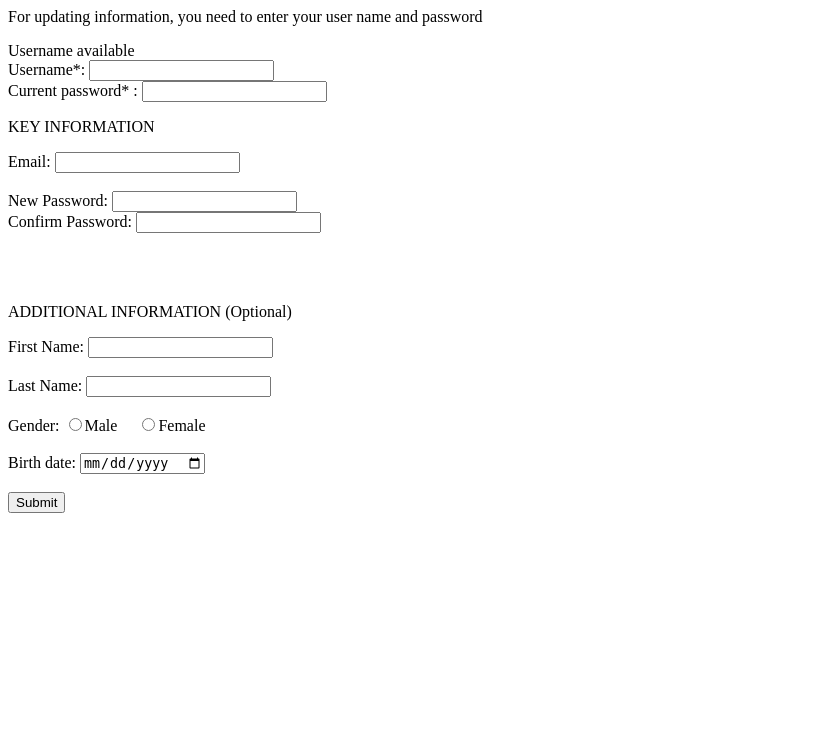
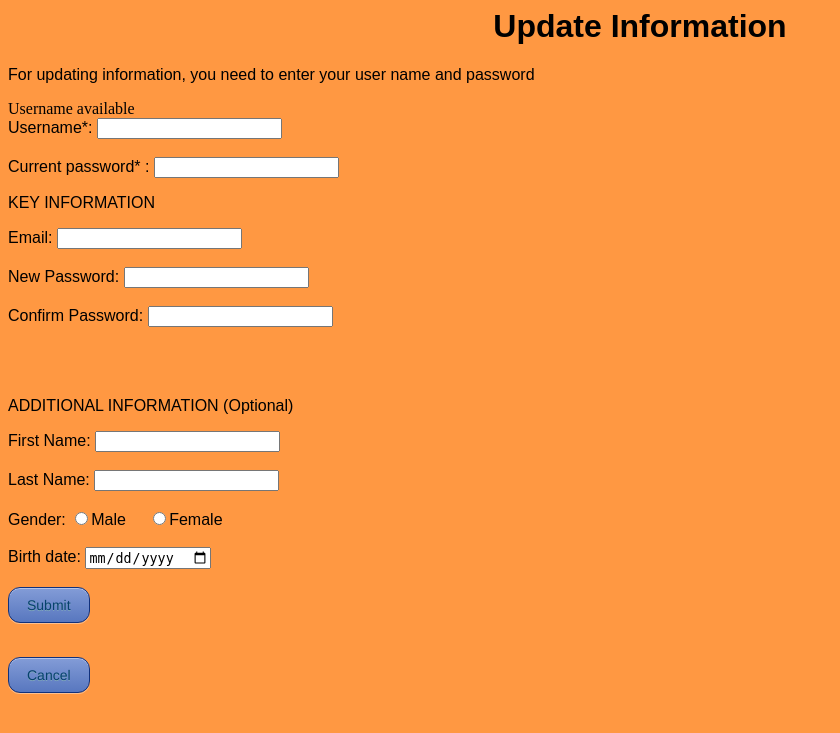
Before and after one commit to Draco705/MeTube, a PHP site: page /update.php in a window 1280 px wide. Shown: the top 733 px of the page, without its empty margins (0-840 px from the left). Run offline with PHP 8.4, Linux system fonts and the light colour scheme; the visitor is signed in with stand-in values (Sample User, id 1).

Commit message:
Jeff Commit: even MOAR updates! And the buttons are done. Still gotta flip the thing

```diff
--- a/browse.php
+++ b/browse.php
@@ -87,7 +87,7 @@ else
 
 <form action="browse.php" method="post">
     Search:  <input type="text" name="search" style="width: 500px";>
-	<input name="submit" type="submit" value="Search"> <br><br>
+	<input name="submit" type="submit" class="button" value="Search"> <br><br>
 </form>
 
  <div style="background:#339900;color:#FFFFFF; width:150px;">Uploaded Media</div> <br>
@@ -100,7 +100,7 @@ else
   <option value="image">Image</option>
   <option value="other">Other</option>
 </select>
-<input name="submit" type="submit" value="Submit">
+<input name="submit" type="submit" class="button" value="Submit">
 </form>
 
 
--- a/css/default.css
+++ b/css/default.css
@@ -48,3 +48,50 @@ p{
 	float: right;
 	margin-right: 100px;
 }
+
+.button {
+   border: 1px solid #11317c;
+   background: #5877bf;
+   background: -webkit-gradient(linear, left top, left bottom, from(#839cd7), to(#5877bf));
+   background: -webkit-linear-gradient(top, #839cd7, #5877bf);
+   background: -moz-linear-gradient(top, #839cd7, #5877bf);
+   background: -ms-linear-gradient(top, #839cd7, #5877bf);
+   background: -o-linear-gradient(top, #839cd7, #5877bf);
+   background-image: -ms-linear-gradient(top, #839cd7 0%, #5877bf 100%);
+   padding: 9px 18px;
+   -webkit-border-radius: 12px;
+   -moz-border-radius: 12px;
+   border-radius: 12px;
+   -webkit-box-shadow: rgba(255,255,255,0.4) 0 1px 0, inset rgba(255,255,255,0.4) 0 1px 0;
+   -moz-box-shadow: rgba(255,255,255,0.4) 0 1px 0, inset rgba(255,255,255,0.4) 0 1px 0;
+   box-shadow: rgba(255,255,255,0.4) 0 1px 0, inset rgba(255,255,255,0.4) 0 1px 0;
+   text-shadow: #7ea4bd 0 1px 0;
+   color: #06426c;
+   font-size: 14px;
+   font-family: helvetica, serif;
+   text-decoration: none;
+   vertical-align: middle;
+   }
+.button:hover {
+   border: 1px solid #11317c;
+   text-shadow: #1e4158 0 1px 0;
+   background: #5877bf;
+   background: -webkit-gradient(linear, left top, left bottom, from(#839cd7), to(#5877bf));
+   background: -webkit-linear-gradient(top, #839cd7, #5877bf);
+   background: -moz-linear-gradient(top, #839cd7, #5877bf);
+   background: -ms-linear-gradient(top, #839cd7, #5877bf);
+   background: -o-linear-gradient(top, #839cd7, #5877bf);
+   background-image: -ms-linear-gradient(top, #839cd7 0%, #5877bf 100%);
+   color: #fff;
+   }
+.button:active {
+   text-shadow: #1e4158 0 1px 0;
+   border: 1px solid #0a3c59;
+   background: #839cd7;
+   background: -webkit-gradient(linear, left top, left bottom, from(#5877bf), to(#5877bf));
+   background: -webkit-linear-gradient(top, #5877bf, #839cd7);
+   background: -moz-linear-gradient(top, #5877bf, #839cd7);
+   background: -ms-linear-gradient(top, #5877bf, #839cd7);
+   background: -o-linear-gradient(top, #5877bf, #839cd7);
+   background-image: -ms-linear-gradient(top, #5877bf 0%, #839cd7 100%);
+   color: #fff;:wq
--- a/update.php
+++ b/update.php
@@ -1,6 +1,9 @@
 <html>
+<head>
+	<link rel="stylesheet" type="text/css" href="css/default.css">
+</head>
 <body>
-
+<h1>Update Information</h1>
 
 <p> For updating information, you need to enter your user name and password </p>
 
@@ -86,12 +89,12 @@ if(isset($_POST['submit'])) {
 
 
 <form action="update.php" method="post">
-    Username*:  <input type="text" name="username" required> <br>
+    Username*:  <input type="text" name="username" required> <br><br>
     Current password* : <input type="password" name="password3" required> <br>
 
 	<p> KEY INFORMATION </p>
     Email: <input type="text" name="email"> <br><br>
-	New Password: <input type="password" name="password1"> <br>
+	New Password: <input type="password" name="password1"> <br><br>
 	Confirm Password: <input type="password" name="password2"> <br><br>
 
 <br><br>
@@ -101,7 +104,13 @@ if(isset($_POST['submit'])) {
 	Gender: <input type="radio" name="sex" value="male">Male &nbsp;&nbsp;&nbsp;
             <input type="radio" name="sex" value="female">Female <br><br>
 	Birth date: <input type="date" name="birth"> <br><br>
-	<input name="submit" type="submit" value="Submit">
+	<input name="submit" type="submit" class="button" value="Submit">
+
+</form>
+
+<br>
+<form action="browse.php" method="post">
+	<input type="submit" class="button" VALUE="Cancel">
 </form>
 
 <?php
```
